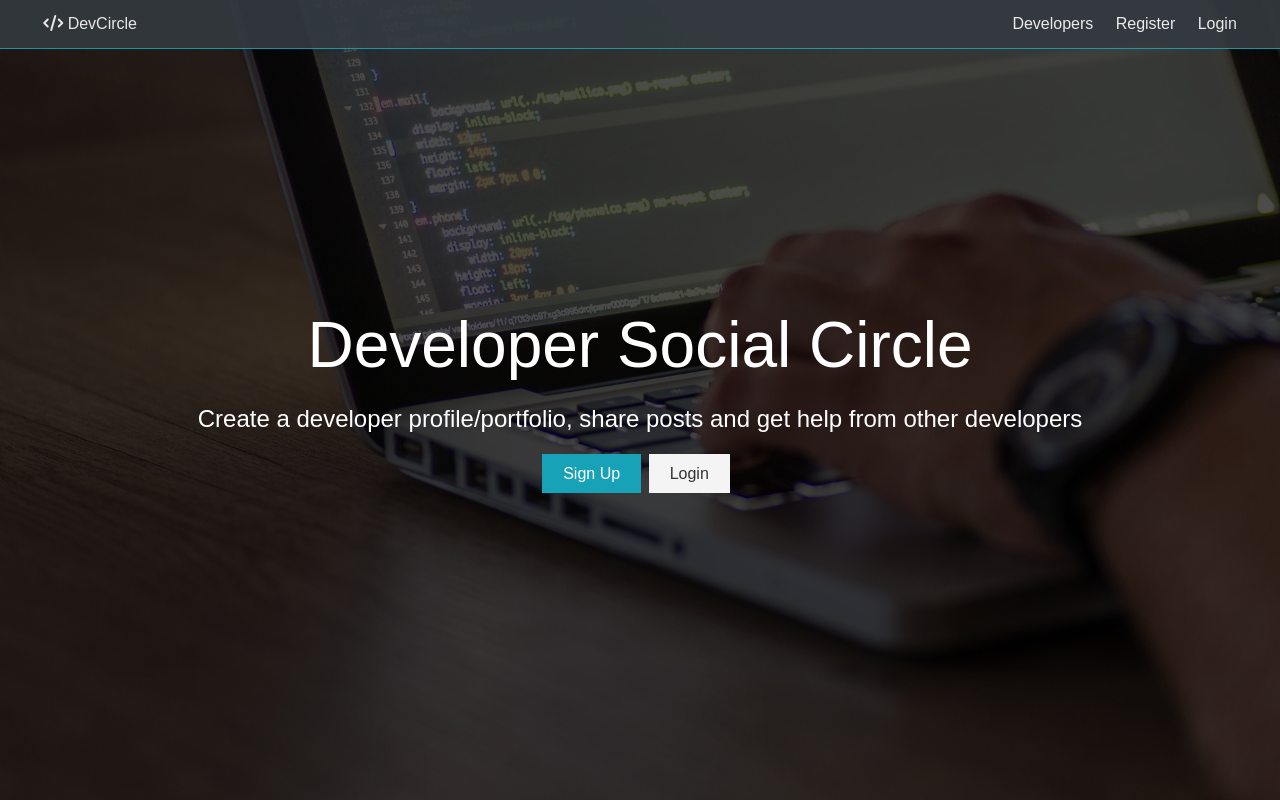
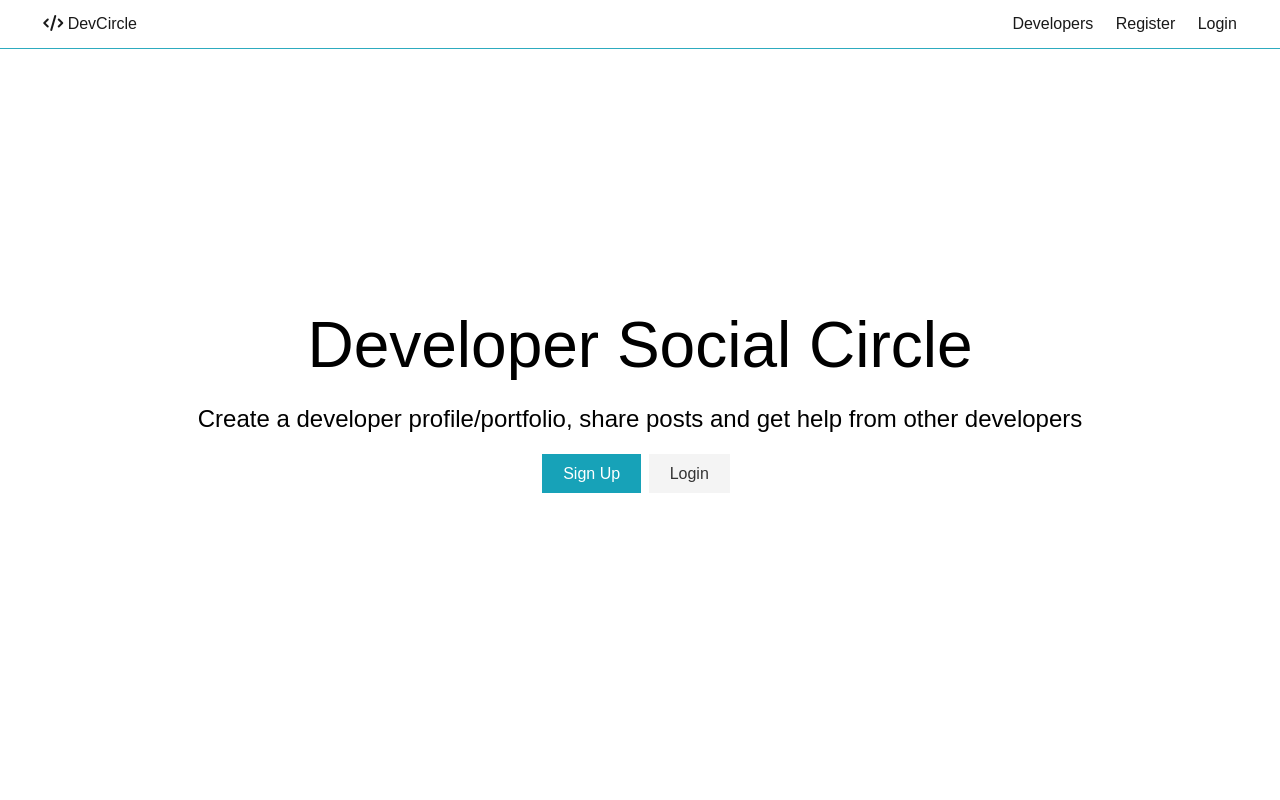
Before and after one commit to synerjay/Trayn-Weightlift-Tracker, a React (Create React App) app in the folder client/: page / in a window 1280 px wide. Built offline with nearby package versions, Linux system fonts and the light colour scheme; no server answers; the HTML template or start-up script is replaced by a standard one.

Commit message:
Changed some styles for simpler motif

```diff
--- a/client/src/index.css
+++ b/client/src/index.css
@@ -180,8 +180,8 @@ img {
 .bg-dark,
 .badge-dark,
 .alert-dark {
-  background: var(--dark-color);
-  color: #fff;
+  background: #fff;
+  color: #000;
 }
 
 .btn-danger,
@@ -230,7 +230,7 @@ img {
 
 /* Overlay */
 .dark-overlay {
-  background-color: rgba(0, 0, 0, 0.7);
+  /* background-color: rgba(0, 0, 0, 0.7); */
   position: absolute;
   top: 0;
   left: 0;
@@ -321,7 +321,7 @@ button {
 }
 
 .navbar a {
-  color: #fff;
+  color: #000;
   padding: 0.45rem;
   margin: 0 0.25rem;
 }
@@ -337,12 +337,12 @@ button {
 /* Landing Page */
 .landing {
   position: relative;
-  background: url('./img/showcase.jpg') no-repeat center center/cover;
+  background: #fff;
   height: 100vh;
 }
 
 .landing-inner {
-  color: #fff;
+  color: #000;
   height: 100%;
   width: 80%;
   margin: auto;
```
